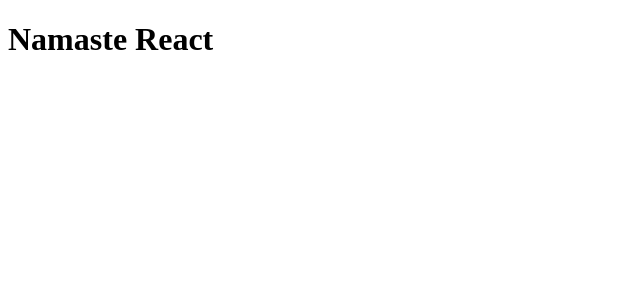
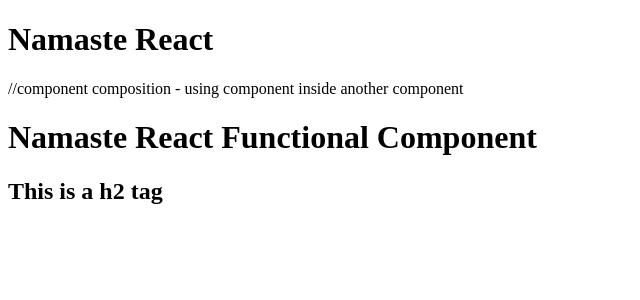
Before and after one commit to neetugond/Food_Plaza, a React (Vite) app: page / in a window 1280 px wide. Shown: the top 300 px of the page, without its empty margins (0-640 px from the left). Built offline with nearby package versions, Linux system fonts and the light colour scheme.

Commit message:
function component

```diff
--- a/App.js
+++ b/App.js
@@ -2,11 +2,24 @@
 import  ReactDOM  from "react-dom/client";
 
 // 2. JSX => React.createElement => Object => HTML(DOM)
-const heading = (
+const Heading = ()=>(
     <h1 id="title" key="h1">
         Namaste React
     </h1>
 )
+
+
+// 3. Functional component
+const HeaderComponent = () => {
+    return (
+        <div>
+            <Heading/> //component composition - using component inside another component
+            <h1>Namaste React Functional Component</h1>
+            <h2>This is a h2 tag</h2>
+        </div>
+    )
+}
+
 const root = ReactDOM.createRoot(document.getElementById('root'))
 
-root.render(heading)
+root.render(<HeaderComponent/>)
```
